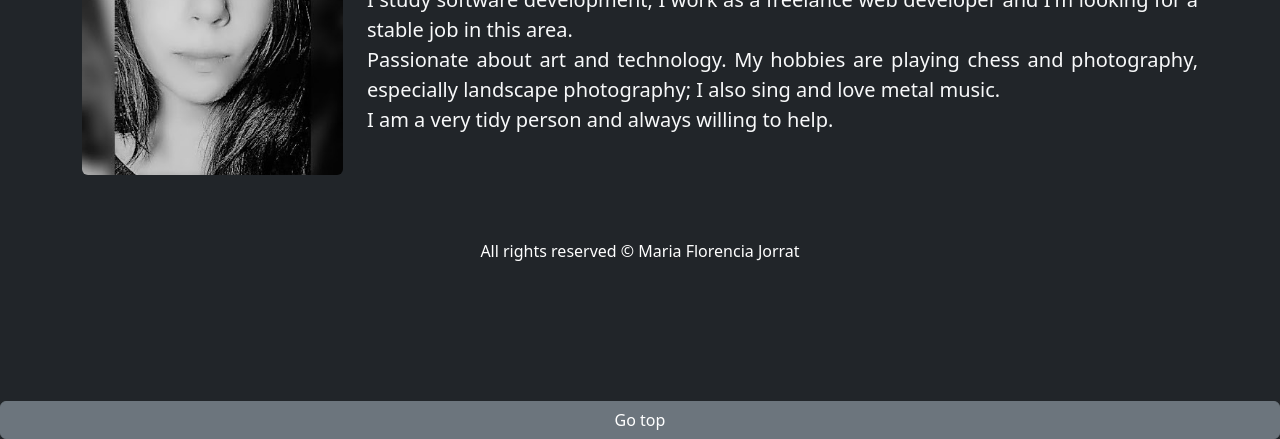
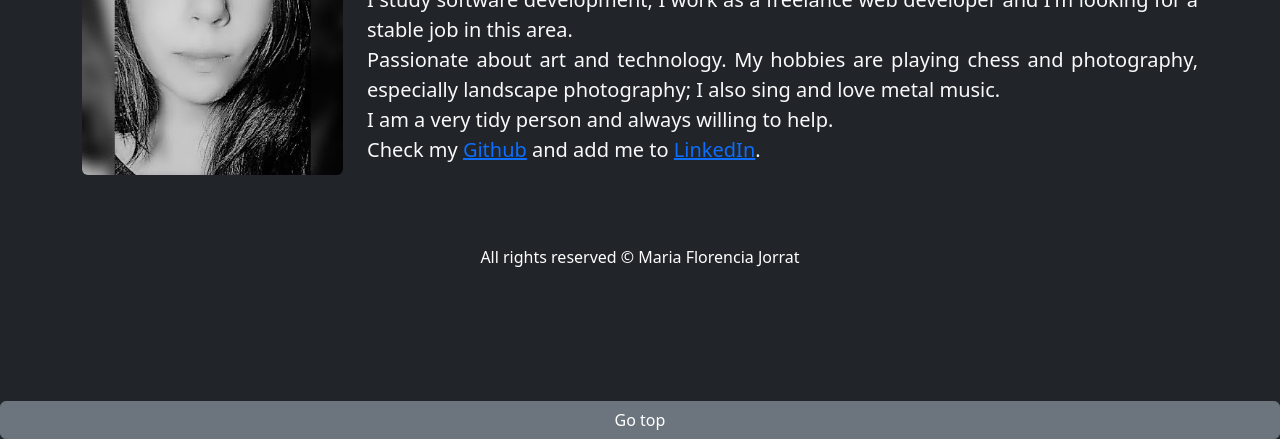
Before and after one commit to mariajorrat/Personal_page, a plain HTML site: page index.html in a window 1280 px wide. Shown: the part 361-800 px from the top of the page. Drawn offline with Linux system fonts and the light colour scheme.

Commit message:
Update index.html

```diff
--- a/index.html
+++ b/index.html
@@ -62,6 +62,8 @@ Passionate about art and technology. My hobbies are playing chess and photograph
               <br>
 I am a very tidy person and always willing to help.
               <br>
+              Check my <a href="https://github.com/mariajorrat">Github</a> and add me to <a href="https://www.linkedin.com/in/mariajorrat/">LinkedIn</a>.
+<br>
             </p>
           </div>
         </div>
```
